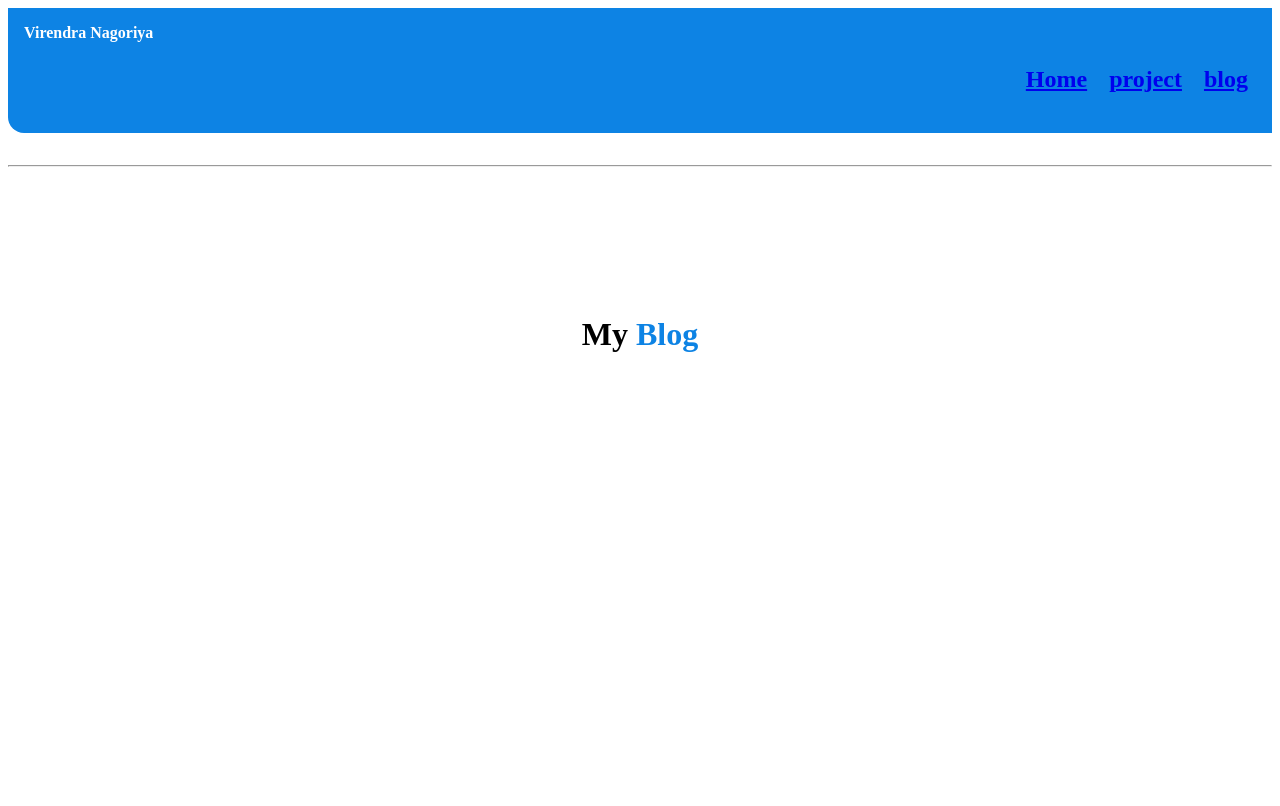
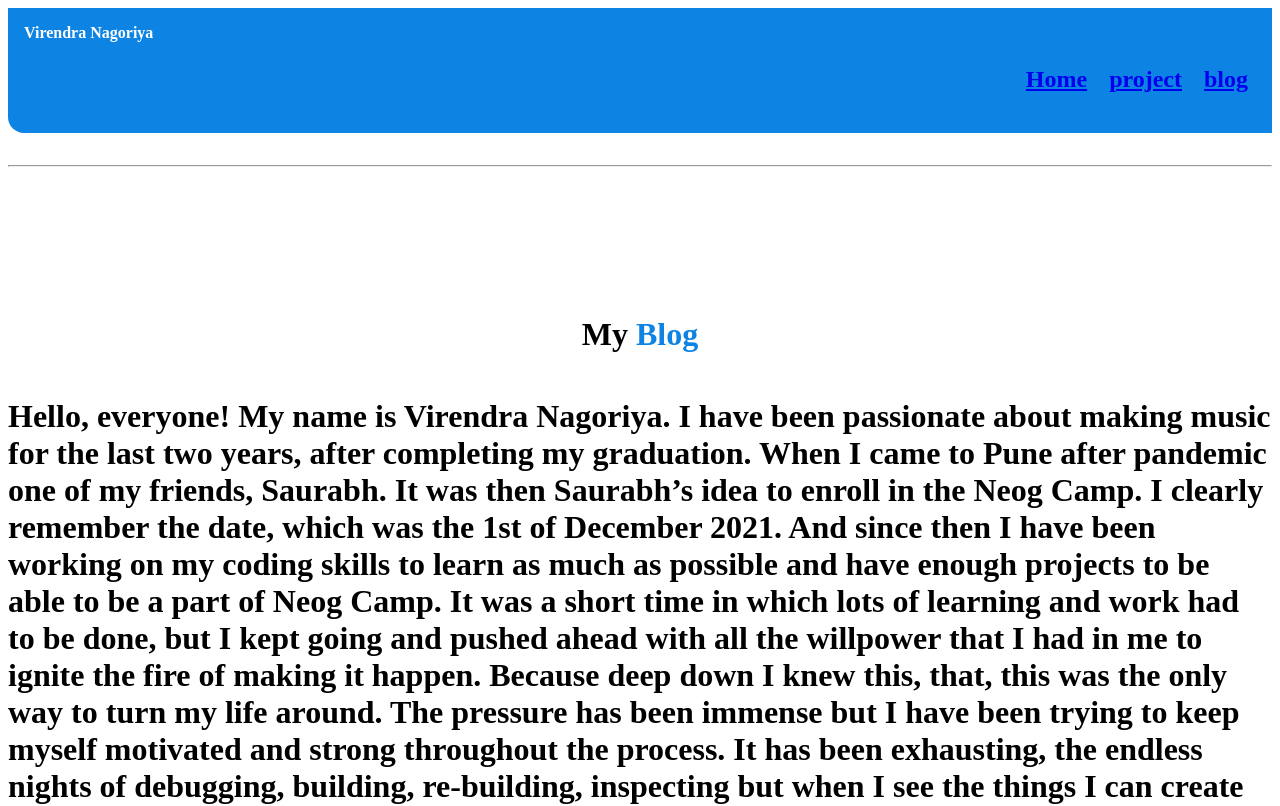
Before and after one commit to VirendraNagoriya/VirendraNagoriya.com, a plain HTML site: page blog.html in a window 1280 px wide. Shown: the top 806 px of the page. Drawn offline with Linux system fonts and the light colour scheme.

Commit message:
updated blog

```diff
--- a/blog.html
+++ b/blog.html
@@ -25,5 +25,14 @@
         <h1 class="header-heading">My<span class="color-inverted"> Blog</h1>
     </header>
 
+    <h1>Hello, everyone! My name is Virendra Nagoriya. I have been passionate about making music for the last two years, after completing my graduation. When I came to Pune after pandemic one of my friends, Saurabh. It was then Saurabh’s idea to enroll in the Neog Camp. I clearly remember the date, which was the 1st of December 2021. And since then I have been working on my coding skills to learn as much as possible and have enough projects to be able to be a part of Neog Camp. It was a short time in which lots of learning and work had to be done, but I kept going and pushed ahead with all the willpower that I had in me to ignite the fire of making it happen. Because deep down I knew this, that, this was the only way to turn my life around. The pressure has been immense but I have been trying to keep myself motivated and strong throughout the process. It has been exhausting, the endless nights of debugging, building, re-building, inspecting but when I see the things I can create on the screen it really makes me feel that it is all worth it. I see how far I have come in the strenuous cycle of learning and it makes me proud that I didn’t give up. Sometimes I wish I had started this earlier but that is not something that will change my present, so thus I keep my head straight while working hard and moving forward, looking towards the bright future that I can make for myself.And i really want to be part of NEOG-CAMP.
+
+        On this journey of mine, my friends and family have shown so much support and love, but I would especially like to thank Mr.Tanay Pratap, whose videos and class materials gave me all the resources to build myself as a coder.
+
+        quote hai bhai quote hai....Thank you so much sir
+
+
+        </h1>
+
 </body>
 </html>
```
